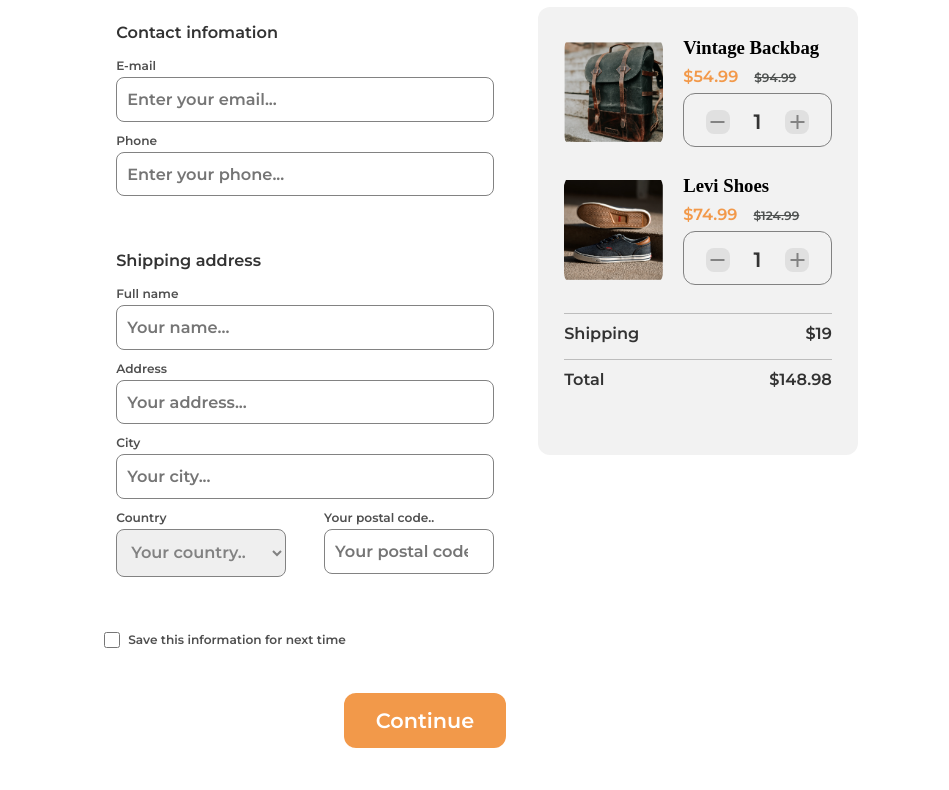
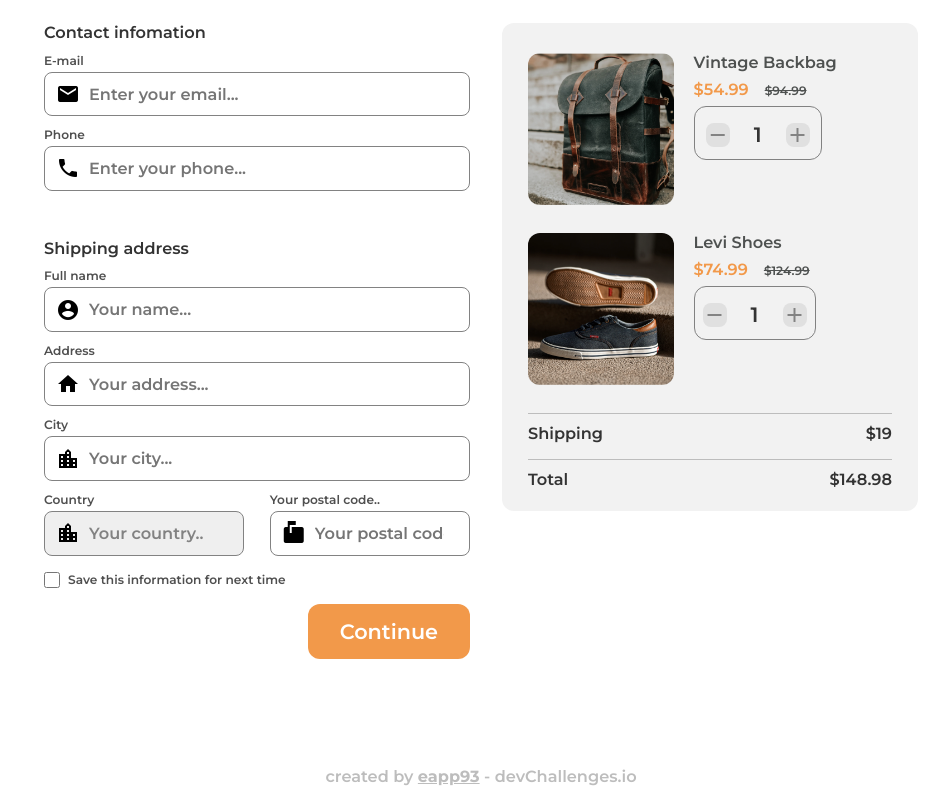
Before and after one commit to EAPP93/devchallenges__checkout-page, a plain HTML site: page index.html in a window 1280 px wide. Shown: the part 89-879 px from the top of the page, without its empty margins (159-1108 px from the left). Drawn offline with nearby package versions, Linux system fonts and the light colour scheme.

Commit message:
fix:readme css icons

```diff
--- a/css/styles.css
+++ b/css/styles.css
@@ -24,7 +24,21 @@
   --font-color-text-orange: #F2994A;
   --font-color-text-white: #ffffff;
   --font-color-footer: #BDBDBD;
+
+  /* dark mode */
+
+  @media screen and (prefers-color-scheme: dark) {
+    /* background color */
+    --bg-body: #2a2a2a;
+
+    /* font color */
+    --font-color-title: #e6eeeb;
+    --font-color-subtitle: #dfdfdf;
+    --font-color-label: #f7f7f7;
+    --font-color-text-white: #ffffff;
+  }
 }
+
 
 
 * {
@@ -44,9 +58,7 @@ body {
   padding: 1.5rem 0.75rem;
 }
 
-header {
-  padding: .5rem 0;
-}
+
 
 .title {
   font-family: var(--font-family-text);
@@ -57,6 +69,7 @@ header {
 }
 
 main {
+  width: 100%;
   display: flex;
   flex-direction: column;
   gap: 2rem;
@@ -69,7 +82,7 @@ main {
   display: flex;
   flex-direction: column;
   gap: 1.75rem;
-  max-width: 24rem;
+  max-width: 40rem;
 }
 
 .card__article {
@@ -84,18 +97,19 @@ main {
 .card__img {
   width: 100%;
   height: 100%;
-  object-fit: contain;
+  object-fit: cover;
   border-radius: 0.75rem;
 }
 
 .card__text-container {
-  width: 60%;
   display: flex;
   flex-direction: column;
+  flex-wrap: wrap;
   gap: 0.5rem;
 }
 
 .card__article-name {
+  width: 100%;
   font-family: var(--font-family-text);
   font-weight: var(--font-weight-semi-bold);
   font-size: var(--font-size-small);
@@ -124,7 +138,7 @@ main {
 }
 
 .card__counter-container {
-  max-width: 12rem;
+  max-width: 8rem;
   display: flex;
   justify-content: center;
   align-items: center;
@@ -173,15 +187,18 @@ main {
 .form {
   display: flex;
   flex-direction: column;
-  max-width: 30rem;
-  gap: 2.8rem;
-  margin-top: 1rem;
+  gap: 1rem;
 }
 
 .form__group {
   display: flex;
   flex-direction: column;
   gap: 0.75rem;
+  padding: 0;
+}
+
+.form__group:first-child {
+  margin-bottom: 2rem;
 }
 
 .form__title {
@@ -205,15 +222,28 @@ main {
   color: var(--font-color-label);
 }
 
+.form__input-container {
+  position: relative;
+}
+
 .form__input {
+  width: 100%;
   font-family: var(--font-family-text);
   font-weight: var(--font-weight-semi-bold);
   font-size: var(--font-size-small);
   color: var(--font-color-text);
   border: solid 1px var(--border-icon);
-  padding: 0.75rem 0.625rem;
+  padding: 0.75rem 0.625rem 0.75rem 2.75rem;
   border-radius: 0.5rem;
   cursor: pointer;
+}
+
+.form__icon {
+  position: absolute;
+  width: var(--font-size-small);
+  top: 50%;
+  left: 0.75rem;
+  transform: translate(0, -50%);
 }
 
 .form__container-select {
@@ -222,7 +252,11 @@ main {
 }
 
 .form__container-select>.form__container {
-  width: 45%;
+  width: 47%;
+}
+
+.select {
+  appearance: none;
 }
 
 .form__checkbox {
@@ -255,7 +289,7 @@ main {
 
 footer {
   text-align: center;
-  margin-top: calc(7.5% + 2vh);
+  margin-top: calc(6% + 2vh);
 }
 
 .footer,
@@ -272,18 +306,31 @@ footer {
 }
 
 @media (min-width: 1275px) {
+
   header {
-    margin: 0 20.5%;
+    display: flex;
+    justify-content: center;
+    padding-right: 45.5rem;
+    margin-bottom: 2rem;
   }
 
   main {
     flex-direction: row-reverse;
-    justify-content: start;
-    margin: 0 20%;
+    justify-content: center;
   }
 
   .card {
-    max-height: 28rem;
+    max-width: 26rem;
+    max-height: 30.5rem;
   }
 
 }
+
+@media screen and (prefers-color-scheme: dark) {
+
+  .card__article-name,
+  .card__cost-title,
+  .card__cost {
+    color: #333333;
+  }
+}
--- a/index.html
+++ b/index.html
@@ -37,7 +37,7 @@
           <img class="card__img" src="./assets/photo1.png" alt="">
         </picture>
         <section class="card__text-container">
-          <h3 class="card__title">Vintage Backbag</h3>
+          <h3 class="card__article-name">Vintage Backbag</h3>
           <div class="card__price-container">
             <p class="card__price">$54.99</p>
             <p class="card__discount">$94.99</p>
@@ -55,7 +55,7 @@
           <img class="card__img" src="./assets/photo2.png" alt="">
         </picture>
         <section class="card__text-container">
-          <h3 class="card__">Levi Shoes</h3>
+          <h3 class="card__article-name">Levi Shoes</h3>
           <div class="card__price-container">
             <p class="card__price">$74.99</p>
             <p class="card__discount">$124.99</p>
@@ -85,11 +85,17 @@
         <legend class="form__title">Contact infomation</legend>
         <div class="form__container">
           <label class="form__label" for="email">E-mail</label>
-          <input class="form__input" type="email" name="email" id="email" placeholder="Enter your email..." />
+          <div class="form__input-container">
+            <span class="form__icon material-icons">mail</span>
+            <input class="form__input " type="email" name="email" id="email" placeholder="Enter your email..." />
+          </div>
         </div>
         <div class="form__container">
           <label class="form__label" for="phone">Phone</label>
+          <div class="form__input-container">
+            <span class="form__icon material-icons">phone</span>
             <input class="form__input" type="tel" name="phone" id="phone" placeholder="Enter your phone..." />
+          </div>
         </div>
       </fieldset>
 
@@ -97,29 +103,44 @@
         <legend class="form__title">Shipping address</legend>
         <div class="form__container">
           <label class="form__label" for="name">Full name</label>
+          <div class="form__input-container">
+            <span class="form__icon material-icons">account_circle</span>
             <input class="form__input" type="text" name="name" id="name" placeholder="Your name..." />
+          </div>
         </div>
         <div class="form__container">
           <label class="form__label" for="address">Address</label>
+          <div class="form__input-container">
+            <span class="form__icon material-icons">home</span>
             <input class="form__input" type="text" name="address" id="address" placeholder="Your address..." />
+          </div>
         </div>
         <div class="form__container">
           <label class="form__label" for="city">City</label>
+          <div class="form__input-container">
+            <span class="form__icon material-icons">location_city</span>
             <input class="form__input" type="text" name="city" id="city" placeholder="Your city..." />
+          </div>
         </div>
         <div class="form__container-select">
           <div class="form__container">
             <label class="form__label" for="country">Country</label>
-            <select class="form__input" title="country" id="country">
+            <div class="form__input-container">
+              <span class="form__icon material-icons">location_city</span>
+              <select class="form__input select" title="country" id="country">
                 <option value="default" selected>Your country..</option>
                 <option value="USA">United States</option>
                 <option value="Spain">Spain</option>
                 <option value="Nicaragua">Nicaragua</option>
               </select>
             </div>
+          </div>
           <div class="form__container">
             <label class="form__label" for="zip-code">Your postal code..</label>
+            <div class="form__input-container">
+              <span class="form__icon material-icons">markunread_mailbox</span>
               <input class="form__input" type="number" name="zip-code" id="zip-code" placeholder="Your postal code.." />
+            </div>
           </div>
         </div>
       </fieldset>
```
Also changed, not shown: assets/desktop.PNG (added), assets/mobile.PNG (added). Lines whose indentation alone changed are shown as unchanged.
